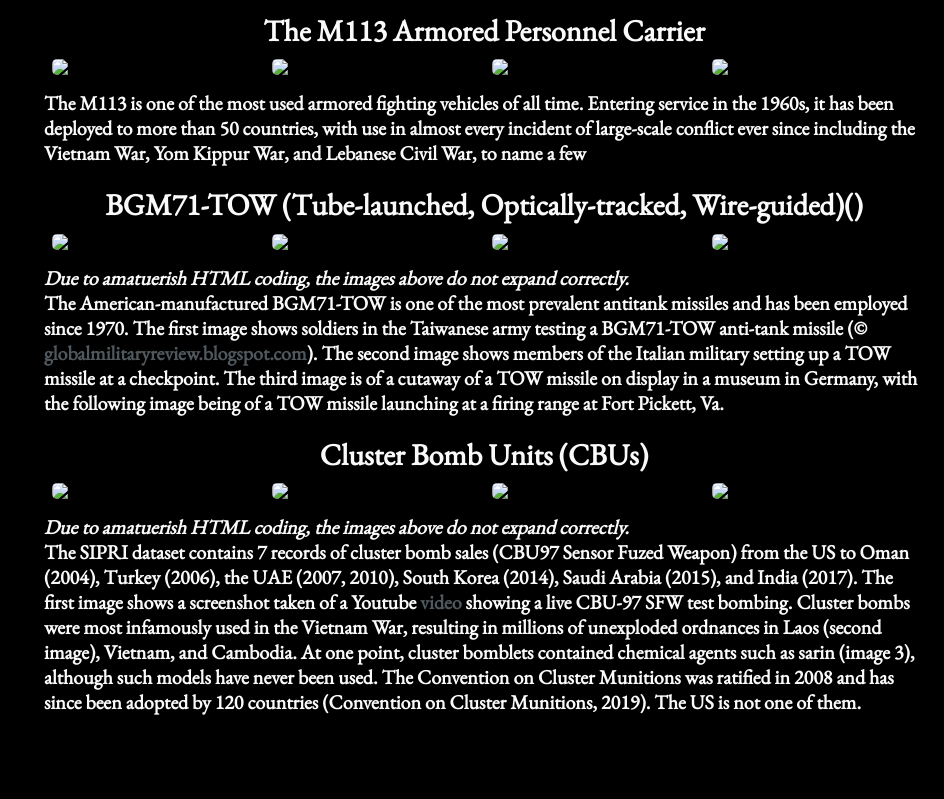
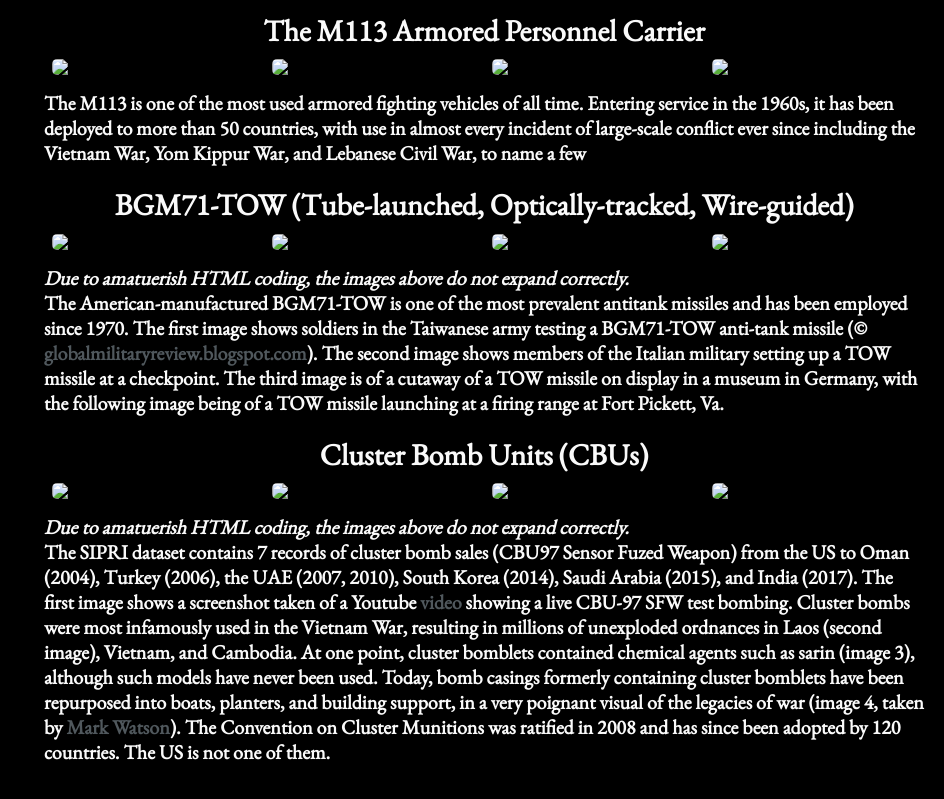
Before and after one commit to j-wng/j-wng.github.io, a Jekyll site: the page built from gallery.html, in a window 1280 px wide and 1400 px high, scrolled down 61 px, cut to the strip 545-1344 px from the top of the window. Shown: the whole strip, without its empty margins (336-1280 px from the left). Built offline with Jekyll 4.4.1, drawn with Linux system fonts in a browser that asks for light colours; nearby versions of some CDN libraries.

Commit message:
Update gallery.html

```diff
--- a/gallery.html
+++ b/gallery.html
@@ -271,7 +271,7 @@ img.hover-shadow {
 
 <h5>The M113 is one of the most used armored fighting vehicles of all time. Entering service in the 1960s, it has been deployed to more than 50 countries, with use in almost every incident of large-scale conflict ever since including the Vietnam War, Yom Kippur War, and Lebanese Civil War, to name a few</h5>
 
-<h2 style="text-align:center">BGM71-TOW (Tube-launched, Optically-tracked, Wire-guided)()</h2>
+<h2 style="text-align:center">BGM71-TOW (Tube-launched, Optically-tracked, Wire-guided)</h2>
 
 <div class="row">
   <div class="column">
@@ -402,7 +402,7 @@ img.hover-shadow {
 </div>
 
 <h5><i>Due to amatuerish HTML coding, the images above do not expand correctly.</i><br>
-  The SIPRI dataset contains 7 records of cluster bomb sales (CBU97 Sensor Fuzed Weapon) from the US to Oman (2004), Turkey (2006), the UAE (2007, 2010), South Korea (2014), Saudi Arabia (2015), and India (2017). The first image shows a screenshot taken of a Youtube <a href="https://www.youtube.com/watch?v=bg9uoI8RQKc">video</a> showing a live CBU-97 SFW test bombing. Cluster bombs were most infamously used in the Vietnam War, resulting in millions of unexploded ordnances in Laos (second image), Vietnam, and Cambodia. At one point, cluster bomblets contained chemical agents such as sarin (image 3), although such models  have never been used. The Convention on Cluster Munitions was ratified in 2008 and has since been adopted by 120 countries (Convention on Cluster Munitions, 2019). The US is not one of them.
+  The SIPRI dataset contains 7 records of cluster bomb sales (CBU97 Sensor Fuzed Weapon) from the US to Oman (2004), Turkey (2006), the UAE (2007, 2010), South Korea (2014), Saudi Arabia (2015), and India (2017). The first image shows a screenshot taken of a Youtube <a href="https://www.youtube.com/watch?v=bg9uoI8RQKc">video</a> showing a live CBU-97 SFW test bombing. Cluster bombs were most infamously used in the Vietnam War, resulting in millions of unexploded ordnances in Laos (second image), Vietnam, and Cambodia. At one point, cluster bomblets contained chemical agents such as sarin (image 3), although such models have never been used. Today, bomb casings formerly containing cluster bomblets have been repurposed into boats, planters, and building support, in a very poignant visual of the legacies of war (image 4, taken by <a href="https://www.highlux.co.nz/">Mark Watson</a>). The Convention on Cluster Munitions was ratified in 2008 and has since been adopted by 120 countries. The US is not one of them.
 
 <script>
 function openModal() {
```
